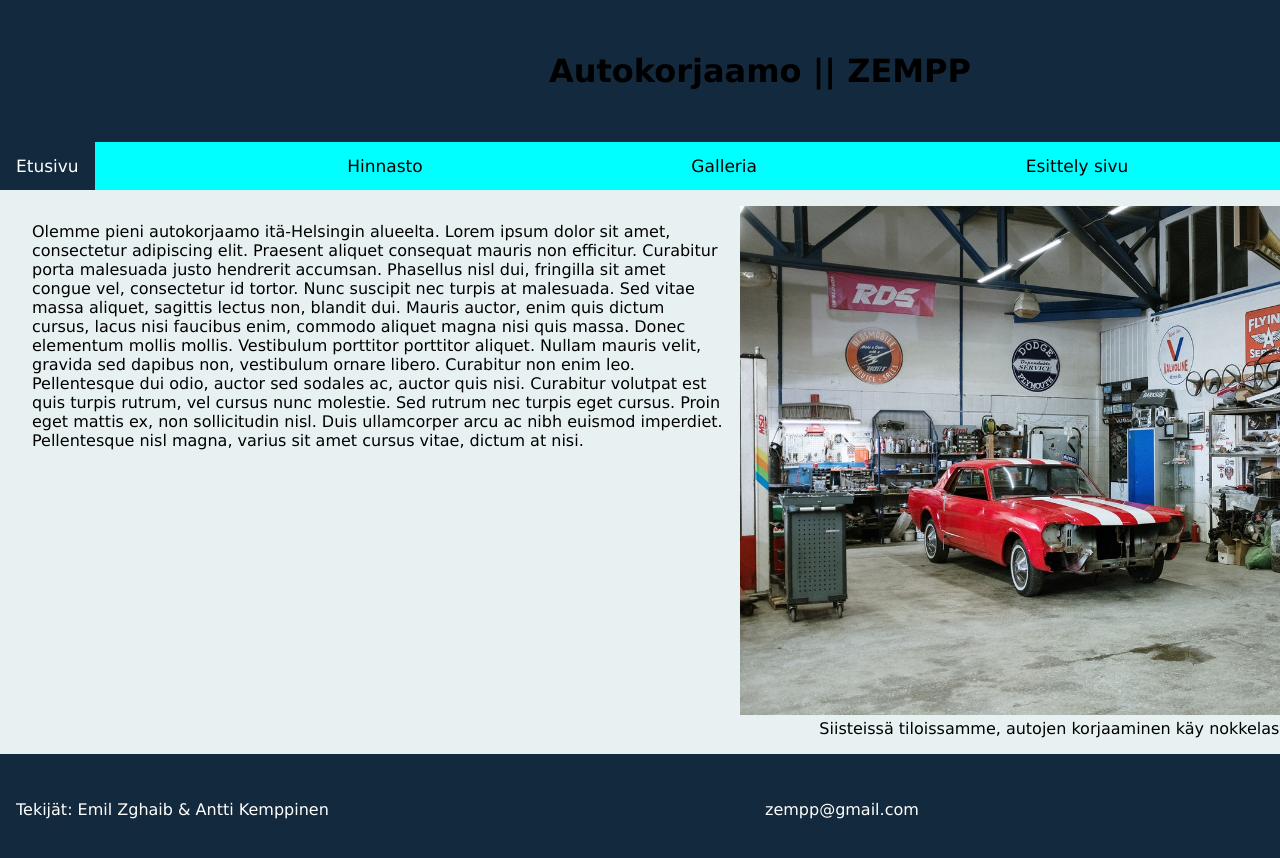
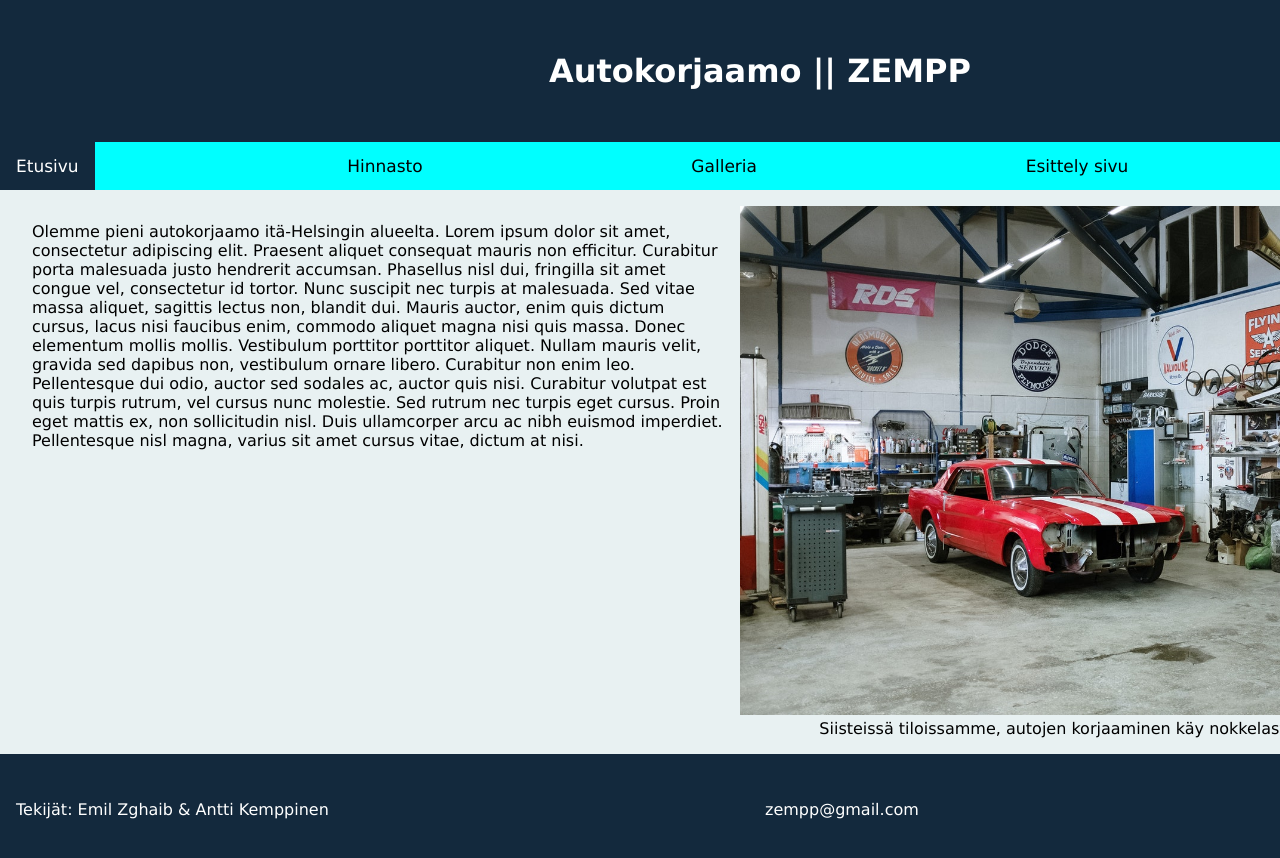
Before and after one commit to AKemppinen/Autokorjaamo, a plain HTML site: page Etusivu.html in a window 1280 px wide. Shown: the top 858 px of the page. Drawn offline with Linux system fonts and the light colour scheme.

Commit message:
en oo varma mitä täs ees on uutta :D

```diff
--- a/Etusivu.html
+++ b/Etusivu.html
@@ -8,7 +8,7 @@
 <body>
     <div class="container">
         <header class = Header>
-            <h1 id="Sivun Alkuun">Autokorjaamo || ZEMPP</h1>
+            <h1 id="Sivun Alkuun" style="color: white;">Autokorjaamo || ZEMPP</h1>
             </header>
 
 
```
Also changed, not shown: hinnasto.html (+1 -1 lines).
